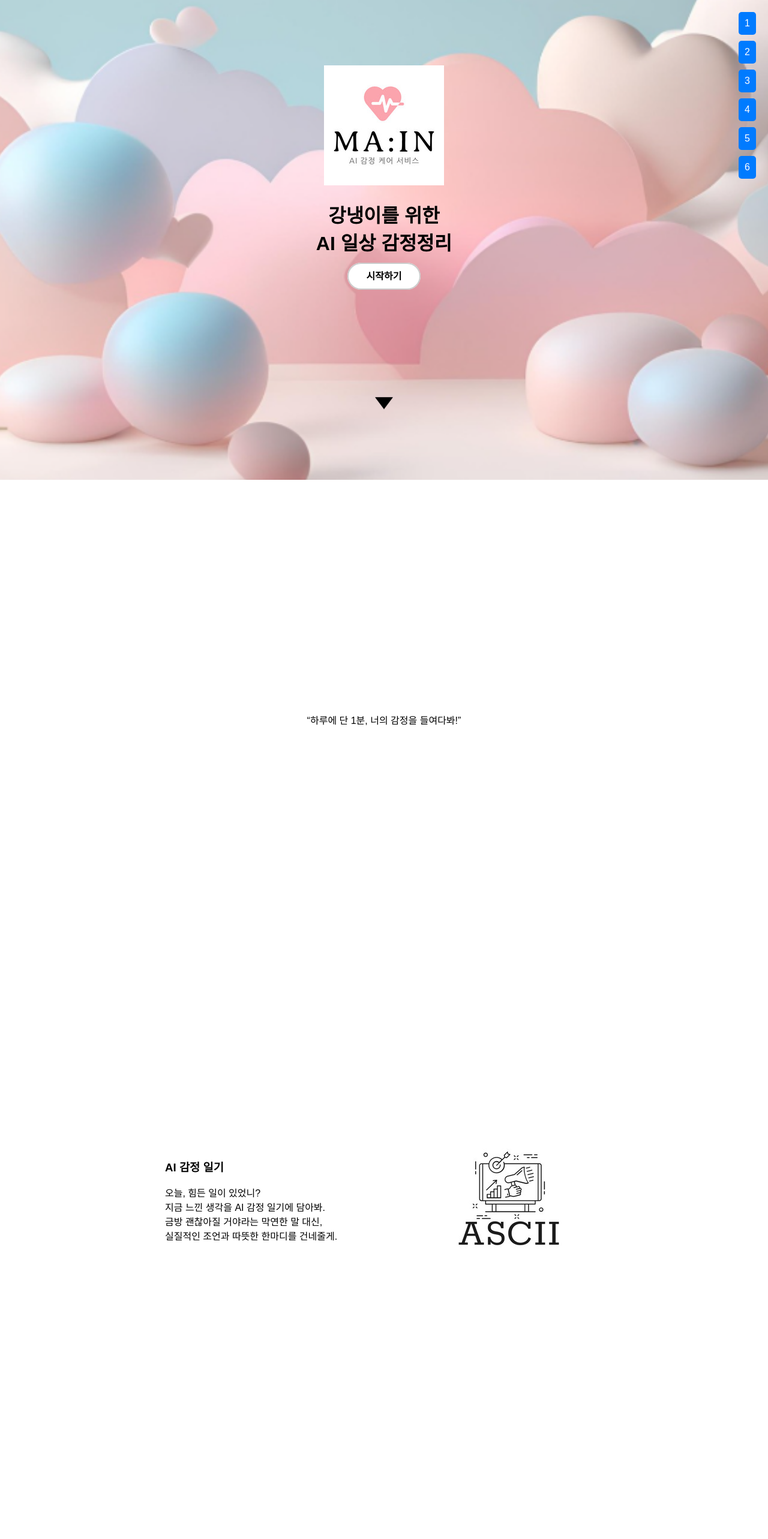
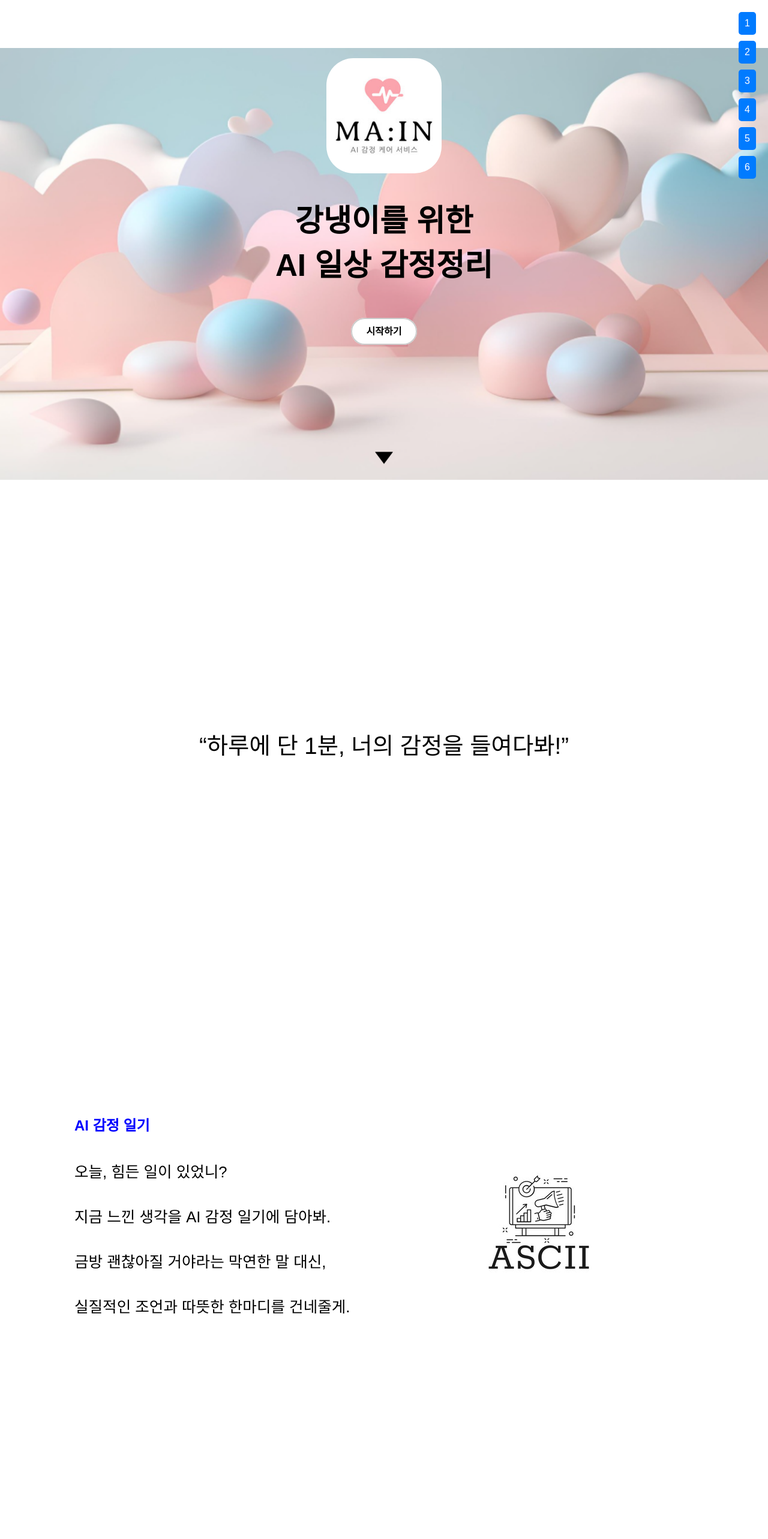
Before and after one commit to KNUASCII/FRONT, a React (Create React App) app in the folder cursor-demo/: page /page1 in a window 1280 px wide. Shown: the top 2566 px of the page at 60% size. Built offline with nearby package versions, Linux system fonts and the light colour scheme.

Commit message:
Before_Dinner
page1

```diff
--- a/cursor-demo/src/routes/page1.css
+++ b/cursor-demo/src/routes/page1.css
@@ -25,20 +25,52 @@ body {
   align-items: center;
   text-align: center;
   box-sizing: border-box;
-  background-color: #d0e7f9;
 }
 
 
 .section1 {
+  margin-top : 5vh;
   background-image: url('../Images/Input_Background.png'); /* 배경 이미지 추가 */
-  background-size: 1920px 1080px; /* 배경 이미지 크기 조정 */
+  background-size: 100vw 90vh; /* 배경 이미지 크기 조정 */
   background-position: center; /* 배경 이미지 위치 */
   background-repeat: no-repeat; /* 배경 이미지 반복 방지 */
 
 }
+.logo {
+  border-radius: 45px;
+  width: 15vw;                /* 또는 10rem, etc. */
+  height: 15vw;
+  max-width: 200px;
+  min-width: 80px;
+  height: auto;               /* 가로 비율에 맞춰 세로 자동 조정 */
 
+}
+
+.Intro_Title {
+  font-size: 4vw;
+  margin-bottom: 5vw;
+}
+
+/* 버튼 스타일 */
+.start-button,
+.next-button {
+  padding: 1.5vh 3vh;
+  background-color: var(--button-bg-color);
+  border: 2px solid #ccc;
+  border-radius: 30px;
+  cursor: pointer;
+  text-decoration: none;
+  color: #000;
+  font-weight: bold;
+  transition: all 0.3s ease;
+}
 .section2 {
   background-color: #ffffff;
+}
+
+/* 하루에 단 1분, 너의 감정을 들여다봐!*/
+.One_Minutes{
+  font-size : 3vw;
 }
 
 .section3 {
@@ -52,17 +84,20 @@ body {
   padding: 20px;
 }
 
+.section3_phrase{
+  font-size : 2vw;
+  line-height : 75px;
+}
+
 .section3 .text {
   flex: 1;
-  margin-right: 70px;
-  width: 430px;
+  width: 65vw;
   text-align: left;
 }
 
 .section3 .img {
   flex: 1;
   text-align: center;
-  margin-left: 30px;
 }
 
 .section4 {
@@ -96,20 +131,7 @@ body {
   background-color: #ffffff;
 }
 
-/* 버튼 스타일 */
-.start-button,
-.next-button {
-  margin-top: 20px;
-  padding: 12px 30px;
-  background-color: var(--button-bg-color);
-  border: 2px solid #ccc;
-  border-radius: 50px;
-  cursor: pointer;
-  text-decoration: none;
-  color: #000;
-  font-weight: bold;
-  transition: all 0.3s ease;
-}
+
 
 .start-button:hover,
 .next-button:hover {
--- a/cursor-demo/src/routes/page1.jsx
+++ b/cursor-demo/src/routes/page1.jsx
@@ -11,7 +11,7 @@ const LandingPage = () => {
       <Element name="section1" className="section section1">
         <header className="header">
           <img src={logo} alt="MA:IN 로고" className="logo" />
-          <h1>
+          <h1 className="Intro_Title">
             <span className="highlight">강냉이</span>를 위한<br />
             AI 일상 감정정리
           </h1>
@@ -24,18 +24,19 @@ const LandingPage = () => {
 
       {/* 섹션 2 */}
       <Element name="section2" className="section section2">
-        <p>“하루에 단 1분, 너의 감정을 들여다봐!”</p>
+        <p className = "One_Minutes">“하루에 단 1분, 너의 감정을 들여다봐!”</p>
       </Element>
 
       {/* 섹션 3 */}
       <Element name="section3" className="section section3">
         <div className="content">
           <div className="text">
-            <h3>AI 감정 일기</h3>
-            <p>오늘, 힘든 일이 있었니?<br/>
-지금 느낀 생각을 AI 감정 일기에 담아봐.<br/>
-금방 괜찮아질 거야라는 막연한 말 대신,<br/>
-실질적인 조언과 따뜻한 한마디를 건네줄게.</p>
+            <h2 style={{ color: "blue" }}>AI 감정 일기</h2>
+              <p className = "section3_phrase">오늘, 힘든 일이 있었니?<br/>
+                  지금 느낀 생각을 AI 감정 일기에 담아봐.<br/>
+                  금방 괜찮아질 거야라는 막연한 말 대신,<br/>
+                  실질적인 조언과 따뜻한 한마디를 건네줄게.
+              </p>
           </div>
           <div className="img">
             <img src={asciiLogo} alt="ASCII" />
@@ -44,13 +45,13 @@ const LandingPage = () => {
       </Element>
 
       {/* 섹션 4 */}
-      <Element name="section4" className="section section4">
+      <Element name="section4" className="section section3">
         <div className="content">
           <div className="text">
-            <h3>AI 감정 일기</h3>
-            <p>"내 마음을 어제보다 조금 더 잘 아는 방법"<br/>
-하루하루 쌓인 내 감정을 그래프로 확인할 수 있어.<br/>
-쉽고 편리한 AI 감정 저널링으로 꺼내봐.</p>
+            <h2 style={{color : "blue"}}>AI 감정 일기</h2>
+            <p className = "section3_phrase">"내 마음을 어제보다 조금 더 잘 아는 방법"<br/>
+                매일 쌓인 내 감정을 그래프로 확인할 수 있어.<br/>
+                쉽고 편리한 AI 감정 저널링으로 꺼내봐.</p>
           </div>
           <div className="img">
             <img src={asciiLogo} alt="ASCII" />
@@ -60,14 +61,18 @@ const LandingPage = () => {
 
       {/* 섹션 5 */}
       <Element name="section5" className="section section5">
-        <h2>섹션 5 제목</h2>
-        <p>이곳에 섹션 5의 내용을 추가하세요.</p>
+        <p className = "section3_phrase">힘들거나 도움이 필요할 땐,<br/>
+        교내 상담실 또는 관련 센터로 연결,<br/>
+        "이런 게 있었어?" 싶을 만큼 가까운 도움도 있어.</p>
       </Element>
 
       {/* 섹션 6 */}
       <Element name="section6" className="section section6">
-        <h2>섹션 6 제목</h2>
-        <p>이곳에 섹션 6의 내용을 추가하세요.</p>
+        <p className = "section3_phrase">매일 기록할수록, 마음이 한결 가벼워질거야.<br/>
+          지금부터 천천히, 시작해볼래?</p>
+          <Link to="section2" smooth={true} duration={500} className="start-button">
+            시작하기
+          </Link>
       </Element>
 
       {/* 네비게이션 */}
```
